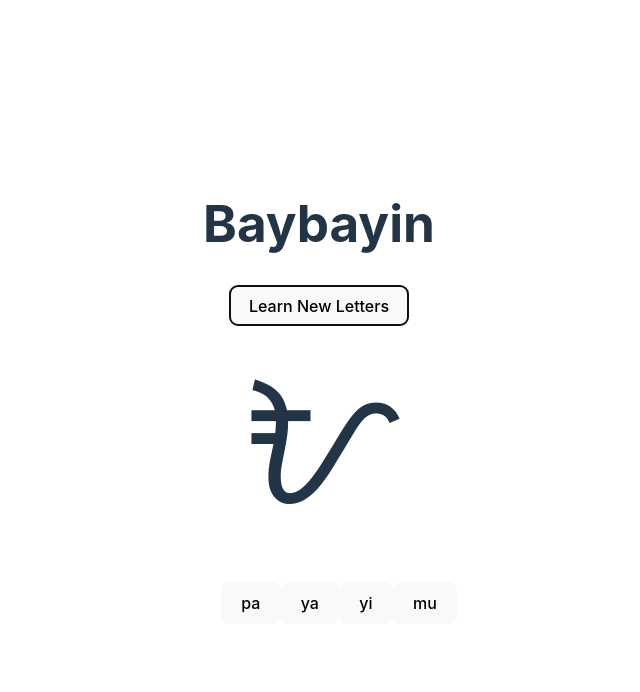
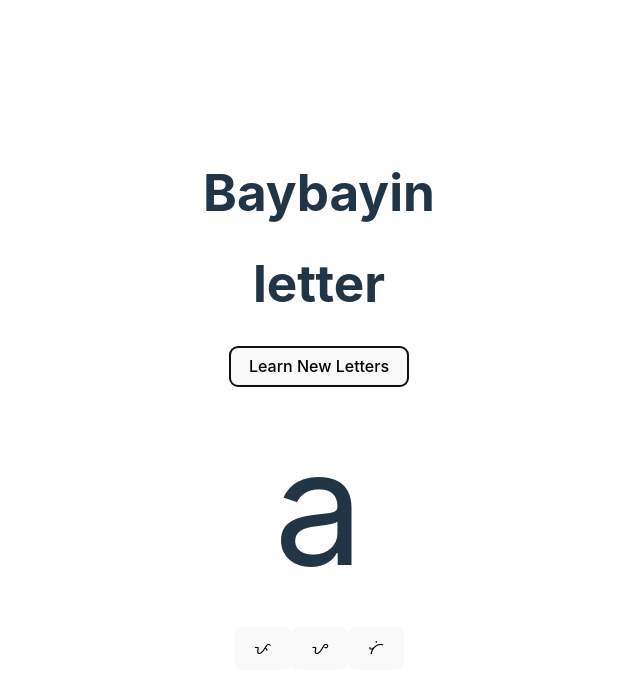
Before and after one commit to PhilJG/baybayin, a React (Vite) app in the folder react-baybayin/: page / in a window 1280 px wide. Both pictures are taken after a click on the button "Learn New Letters". Shown: the top 692 px of the page, without its empty margins (321-961 px from the left). Built offline with nearby package versions, Linux system fonts and the light colour scheme.

Commit message:
Revised and added toggleQuestionFormat which now has Q&A alternating correctly

```diff
--- a/react-baybayin/src/App.jsx
+++ b/react-baybayin/src/App.jsx
@@ -5,7 +5,7 @@ import data from "./assets/data.json";
 export default function App() {
   const [question, setQuestion] = useState("");
   const [answerArray, setAnswerArray] = useState([]);
-  const [questionFormat, setQuestionFormat] = useState(true);
+  const [questionFormat, setQuestionFormat] = useState("tiktik");
 
   //Randomly selects from an array
   const randomSelect = function (arr) {
@@ -13,17 +13,17 @@ export default function App() {
   };
 
   //Sets the format format of the questions and ansers from baybayin(tiktik) & english(letter)
-  function handleQuestionFormat() {
-    const formatArray = [true, false];
-    const format = randomSelect(formatArray);
-    setQuestionFormat(formatArray[format]);
-    console.log(questionFormat);
-    return formatArray[format];
-  }
+  // function handleQuestionFormat() {
+  //   const formatArray = ["tiktik", "letter"];
+  //   const format = randomSelect(formatArray);
+  //   setQuestionFormat(formatArray[format]);
+  //   console.log(questionFormat);
+  //   return formatArray[format];
+  // }
 
   function handleAnswerList() {
     const updatedAnswerArray = [];
-    for (let i = 0; i < 4; i++) {
+    for (let i = 0; i < 3; i++) {
       let index = randomSelect(data);
       const randomAnswer = data[index];
       randomAnswer["id"] = i;
@@ -35,24 +35,36 @@ export default function App() {
   function handleRandomQuestion() {
     let index = randomSelect(data);
     const selectedFormat =
-      questionFormat == true ? data[index].tiktik : data[index].letter;
+      questionFormat == "tiktik" ? data[index].letter : data[index].tiktik;
     setQuestion(selectedFormat);
-    // listItems();
   }
+
+  // Function to toggle the question format
+  const toggleQuestionFormat = () => {
+    setQuestionFormat((prevFormat) =>
+      prevFormat === "tiktik" ? "letter" : "tiktik"
+    );
+  };
 
   return (
     <>
       <h1>Baybayin</h1>
 
+      <div>
+        <h1>{questionFormat}</h1>
+        {/* <AnswerList answerArray={answerArray} questionFormat={questionFormat} />
+        <button onClick={toggleQuestionFormat}>Toggle Format</button> */}
+      </div>
+
       <Button
-        onQuestionFormat={handleQuestionFormat}
+        onQuestionFormat={toggleQuestionFormat}
         onRandomQuestion={handleRandomQuestion}
         onAnswerList={handleAnswerList}
       />
 
       <Question question={question} />
 
-      <AnswerList answerArray={answerArray} format={questionFormat} />
+      <AnswerList answerArray={answerArray} questionFormat={questionFormat} />
     </>
   );
 }
@@ -72,19 +84,19 @@ function Button({ onQuestionFormat, onRandomQuestion, onAnswerList }) {
   );
 }
 
-function Question({ question, format }) {
+function Question({ question }) {
   return <div className="question-text">{question}</div>;
 }
 
-function AnswerList({ answerArray, format }) {
+function AnswerList({ answerArray, questionFormat }) {
   return (
-    <ul className="answer-list">
+    <div className="answer-list">
       {answerArray.map((a) => (
         <button className="answer-item" key={a.letter}>
-          {(format = true ? a.letter : a.tiktik)}
+          {questionFormat === "tiktik" ? a.letter : a.tiktik}
         </button>
       ))}
-    </ul>
+    </div>
   );
 }
 // function Letters() {
```
